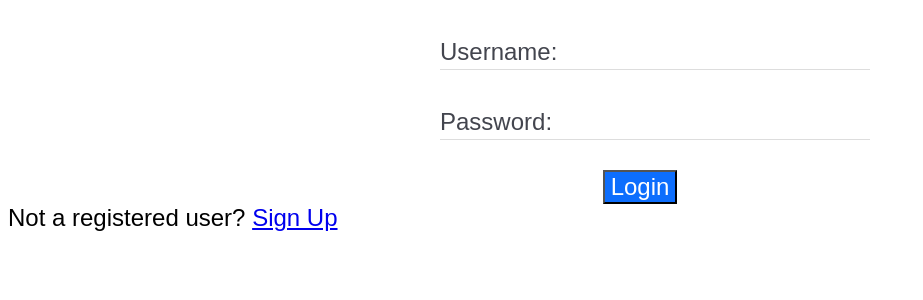
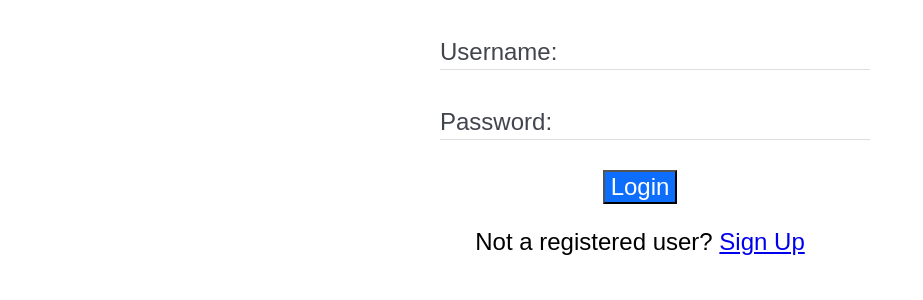
Before and after one commit to craigstroman/slack-clone-client-new, a React app: page / in a window 1280 px wide. Shown: the top 300 px of the page, without its empty margins (0-923 px from the left). Built offline with nearby package versions, Linux system fonts and the light colour scheme.

Commit message:
Updating CSS

```diff
--- a/src/pages/Login/Login.scss
+++ b/src/pages/Login/Login.scss
@@ -56,4 +56,13 @@
       }
     }
   }
+  .page-text {
+    text-align: center;
+    margin-top: 1.5rem;
+    a {
+      &:hover {
+        text-decoration: none;
+      }
+    }
+  }
 }
```
